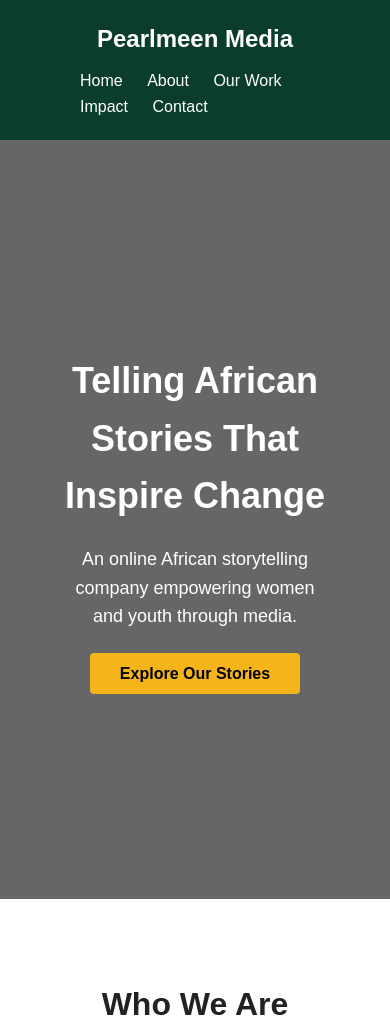
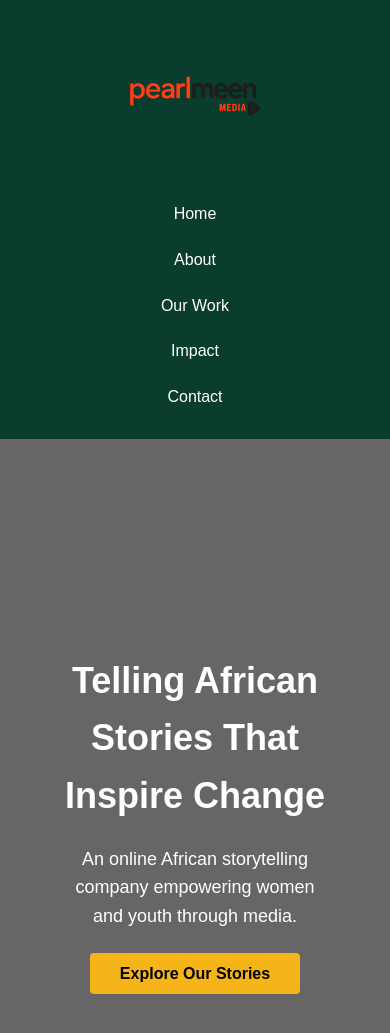
Before and after one commit to josephgithinji073-cloud/parlmeen-media, a website: page index.html in a window 390 px wide. Shown: the top 1033 px of the page. Drawn offline with Linux system fonts and the light colour scheme.

Commit message:
3 commit

```diff
--- a/css/style.css
+++ b/css/style.css
@@ -27,6 +27,14 @@ header .logo {
     font-weight: bold;
 }
 
+/* Logo image responsive */
+header .logo img {
+    max-width: 150px;   /* maximum width for desktop */
+    width: 100%;        /* scales down on smaller screens */
+    height: auto;       /* keep aspect ratio */
+}
+
+/* Navigation */
 header nav a {
     color: #fff;
     margin-left: 20px;
@@ -129,12 +137,20 @@ footer {
 
     header nav {
         margin-top: 10px;
+        display: flex;
+        flex-direction: column;
+        align-items: center;
+    }
+
+    header nav a {
+        margin: 10px 0;
     }
 
     .hero-content h1 {
         font-size: 36px;
     }
 }
+
 /* PAGE HERO */
 .page-hero {
     background: #0a3d2e;
@@ -175,6 +191,7 @@ footer {
     margin-bottom: 10px;
     border-left: 5px solid #0a3d2e;
 }
+
 /* WORK GRID */
 .work-grid {
     display: grid;
@@ -198,6 +215,7 @@ footer {
 .work-card h3 {
     margin-bottom: 15px;
 }
+
 /* IMPACT STATS */
 .impact-stats {
     display: grid;
@@ -230,6 +248,7 @@ footer {
     padding: 30px;
     border-radius: 6px;
 }
+
 /* CONTACT */
 .contact-section {
     display: grid;
@@ -258,6 +277,7 @@ footer {
 .contact-form textarea {
     min-height: 120px;
 }
+
 /* MEDIA HUB */
 .media-section {
     padding: 80px 60px;
@@ -279,6 +299,7 @@ footer {
     width: 100%;
     margin-top: 15px;
 }
+
 /* RADIO */
 .radio-section {
     padding: 80px 60px;
--- a/index.html
+++ b/index.html
@@ -30,7 +30,12 @@
 
 <!-- HEADER -->
 <header>
-    <div class="logo">Pearlmeen Media</div>
+    <div class="logo">
+    <a href="index.html">
+        <img src="images/pearlmeen-logo.png" alt="Pearlmeen Media Logo">
+    </a>
+    </div>
+
     <nav>
         <a href="index.html">Home</a>
         <a href="about.html">About</a>
```
Also changed, not shown: about.html (+6 -1 lines), assets/read.txt (added, +14 -0 lines), contact.html (+6 -1 lines), impact.html (+6 -1 lines), media.html (+6 -1 lines), radio.html (+6 -1 lines), work.html (+6 -1 lines), images/pearlmeen-logo.png (added).
